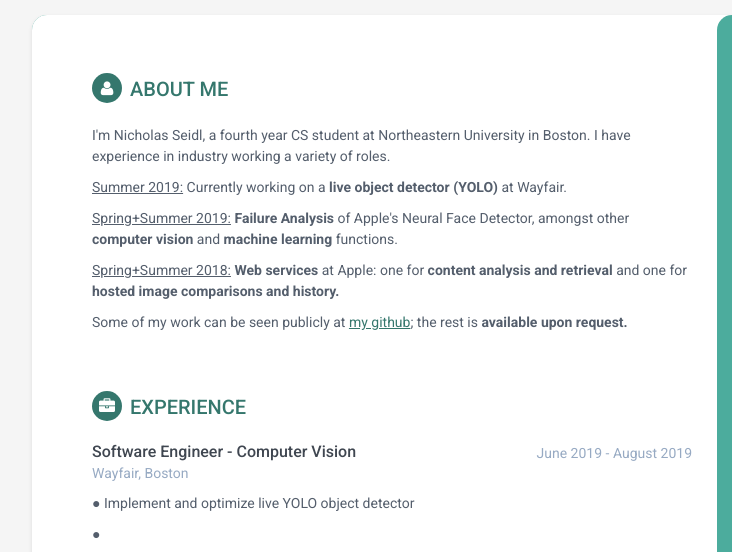
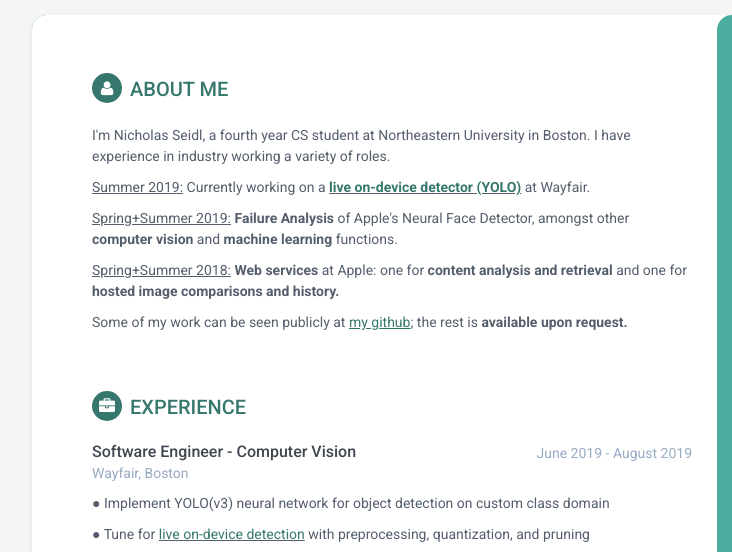
Before and after one commit to nseidl/site, a plain HTML site: page index.html in a window 1280 px wide. Shown: the top 552 px of the page, 128-860 px from the left. Drawn offline with Linux system fonts and the light colour scheme.

Commit message:
update index for yolo wayfair

```diff
--- a/index.html
+++ b/index.html
@@ -103,7 +103,7 @@
                 <h2 class="section-title"><i class="fa fa-user"></i>About Me</h2>
                 <div class="summary">
                     <p>I'm Nicholas Seidl, a fourth year CS student at Northeastern University in Boston. I have experience in industry working a variety of roles.</p>
-                    <p><u>Summer 2019:</u> Currently working on a <b>live object detector (YOLO)</b> at Wayfair.</p>
+                    <p><u>Summer 2019:</u> Currently working on a <b><u><a href="https://www.youtube.com/playlist?list=PLepHv49WLkwTC3qT-so8HAKi6eirhzQgp" target="_blank"> live on-device detector (YOLO)</a></u></b> at Wayfair.</p>
                     <p><u>Spring+Summer 2019:</u> <b>Failure Analysis</b> of Apple's Neural Face Detector, amongst other <b>computer vision</b> and <b>machine learning</b> functions.</p>
                     <p><u>Spring+Summer 2018:</u> <b>Web services</b> at Apple: one for <b>content analysis and retrieval</b> and one for <b>hosted image comparisons and history.</b></p>
                     <p>Some of my work can be seen publicly at <a href="https://github.com/nseidl" target="_blank"><u>my github</u></a>; the rest is <b>available upon request.</b></p>
@@ -122,8 +122,9 @@
                         <div class="company">Wayfair, Boston</div>
                     </div>
                     <div class="details">
-                        <p>● Implement and optimize live YOLO object detector</p>
-                        <p>●</p>
+                        <p>● Implement YOLO(v3) neural network for object detection on custom class domain</p>
+                        <p>● Tune for <u><a href="https://www.youtube.com/playlist?list=PLepHv49WLkwTC3qT-so8HAKi6eirhzQgp" target="_blank"> live on-device detection</a></u> with preprocessing, quantization, and pruning</p>
+                        <p>● </p>
                     </div>
                 </div>
 
```
